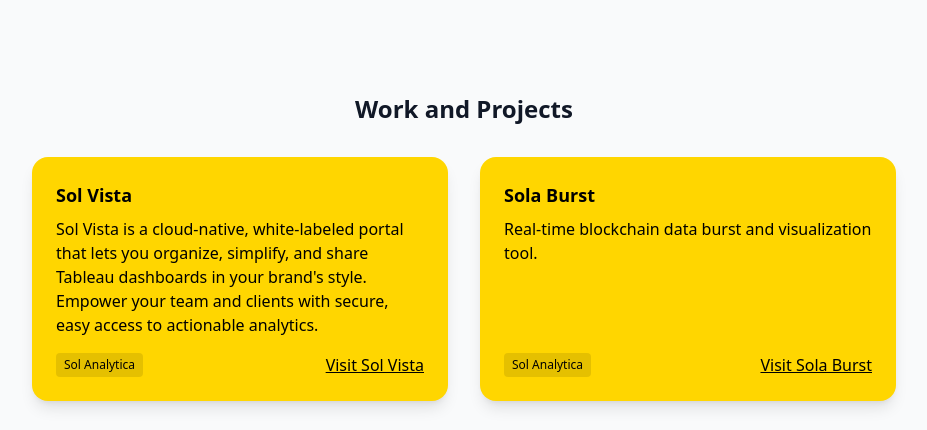
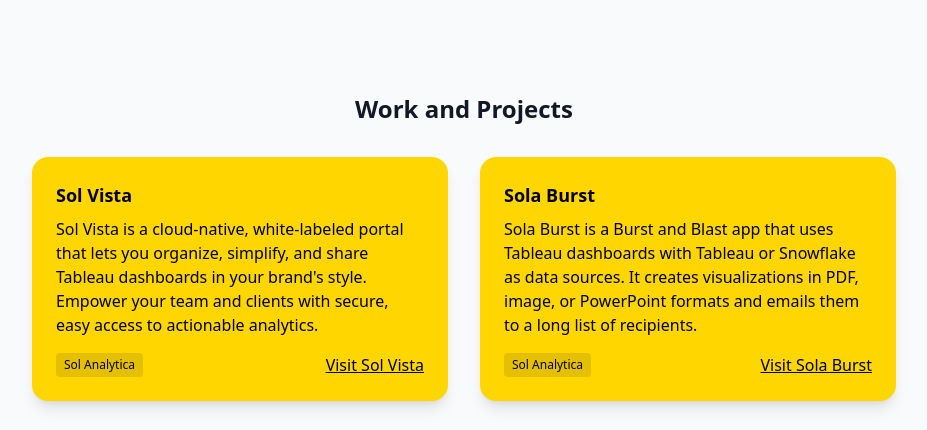
Before and after one commit to ejricahuerta/ejricahuerta.github.io, a plain HTML site: page index.html in a window 1280 px wide. Shown: the part 831-1261 px from the top of the page, without its empty margins (176-1103 px from the left). Drawn offline with nearby package versions, Linux system fonts and the light colour scheme.

Commit message:
Update Sola Burst description in index.html to provide detailed information about its features and capabilities.

```diff
--- a/index.html
+++ b/index.html
@@ -73,7 +73,7 @@
         </div>
         <div class="bg-[#FFD600] rounded-2xl shadow-lg p-6 flex flex-col text-black">
           <h3 class="text-lg font-semibold mb-2">Sola Burst</h3>
-          <p class="flex-1">Real-time blockchain data burst and visualization tool.</p>
+          <p class="flex-1">Sola Burst is a Burst and Blast app that uses Tableau dashboards with Tableau or Snowflake as data sources. It creates visualizations in PDF, image, or PowerPoint formats and emails them to a long list of recipients.</p>
           <div class="flex items-center mt-4">
             <span class="inline-block text-xs bg-black bg-opacity-10 rounded px-2 py-1 mr-2">Sol Analytica</span>
             <a href="https://solaburst.com" target="_blank" class="ml-auto underline hover:text-gray-700">Visit Sola Burst</a>
```
